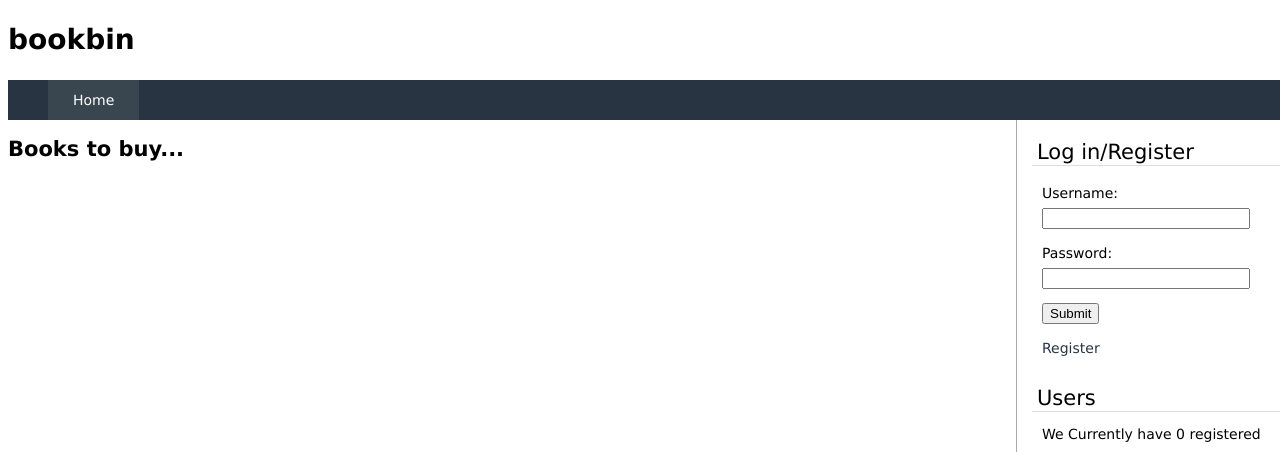
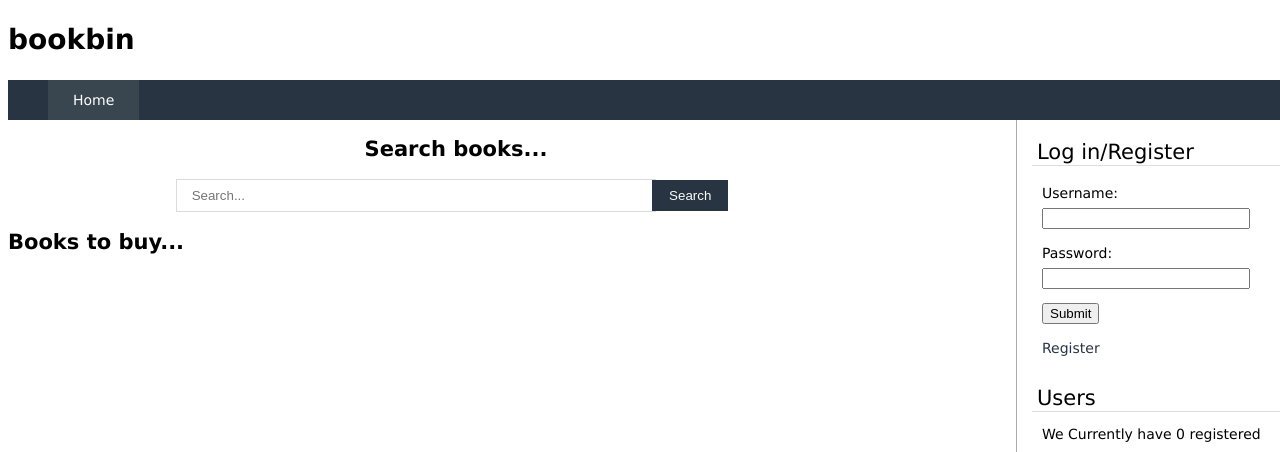
Before and after one commit to gsinghware/book_store, a PHP site: page / in a window 1280 px wide. Shown: the top 452 px of the page. Run offline with PHP 8.4, Linux system fonts and the light colour scheme; data that the repository does not hold is empty.

Commit message:
added the search box

```diff
--- a/core/function/general.php
+++ b/core/function/general.php
@@ -1,4 +1,14 @@
 <?php
+
+function admin_protect()
+{
+	global $user_data;
+	if(is_admin($user_data['user_id']) === false)
+	{
+		header('Location: index.php');
+		exit();
+	}
+}
 
 function logged_in_redirect()
 {
--- a/core/function/users.php
+++ b/core/function/users.php
@@ -1,4 +1,11 @@
 <?php
+
+function is_admin($user_id)
+{
+	$user_id = (int)$user_id;
+	$query = "SELECT COUNT(`user_id`) FROM `users` WHERE `user_id` = $user_id AND 'type' = 1";
+	return (mysql_result(mysql_query($query), 0) == 1) ? true : false;
+}
 
 function update_user($update_data)
 {
--- a/core/init.php
+++ b/core/init.php
@@ -9,7 +9,7 @@ require 'function/general.php';
 if(logged_in() == true)
 {
 	$session_user_id = $_SESSION['user_id'];
-	$user_data = user_data($session_user_id, 'user_id', 'username', 'password', 'first_name', 'last_name', 'email');
+	$user_data = user_data($session_user_id, 'user_id', 'username', 'password', 'first_name', 'last_name', 'email', 'type');
 
 	if(user_active($user_data['username']) === false)
 	{
@@ -19,6 +19,7 @@ if(logged_in() == true)
 	}
 }
 
+
 $errors = array();
 
 ?>
--- a/css/screen.css
+++ b/css/screen.css
@@ -148,6 +148,7 @@ form ul li input[type="text"], ul li input[type="password"] {
 /* the post display */
 .book_display {
   margin: 20px;
+  line-height: 25px;
 }
 
 .book_display p {
@@ -173,3 +174,23 @@ form ul li input[type="text"], ul li input[type="password"] {
   background: #eee;
   cursor: pointer;
 }
+
+.search_box {
+    width: 100%;
+    text-align: center;
+}
+
+.search_box input[type="text"] {
+    width: 50%;
+    padding:8px 15px;
+    border:1px solid #dbdbdb;
+}
+
+.search_box input[type="submit"] {
+    position:relative;
+    padding:6px 15px;
+    left:-8px;
+    border:2px solid #283442;
+    background-color:#283442;
+    color:#fafafa;
+}
--- a/includes/Overall/mainContent.php
+++ b/includes/Overall/mainContent.php
@@ -1,5 +1,15 @@
 <div class="mainContent">
 	<div class="content">
+		<div class="search_box">
+
+			<h2>Search books...</h2>
+			<form method="GET" action="search.php">
+		        <input type="text" name='search' placeholder="Search...">
+		        <input type="submit" value="Search">
+			</form>
+
+		</div>
+
 		<article>
 			<header>
 				<h1>
--- a/product.php
+++ b/product.php
@@ -3,7 +3,7 @@
 		<?php
 			$result = mysql_query("SELECT * FROM `products` WHERE 1");
 
-			while ( $row = mysql_fetch_array($result) ) { ?>
+			while ( $row = mysql_fetch_array($result)) { ?>
 				<li>
 					<?php echo "<img src=$row[image]" ?>
 					<h3><b>Title:</b>	 	<?php echo $row['title']; ?></a></h3><br>
```
Also changed, not shown: admin.php (added, +12 -0 lines), search.php (added, +51 -0 lines).
